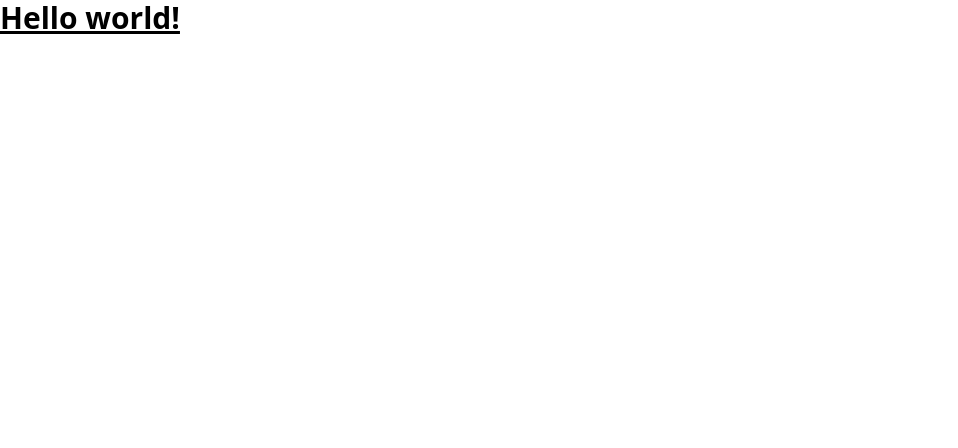
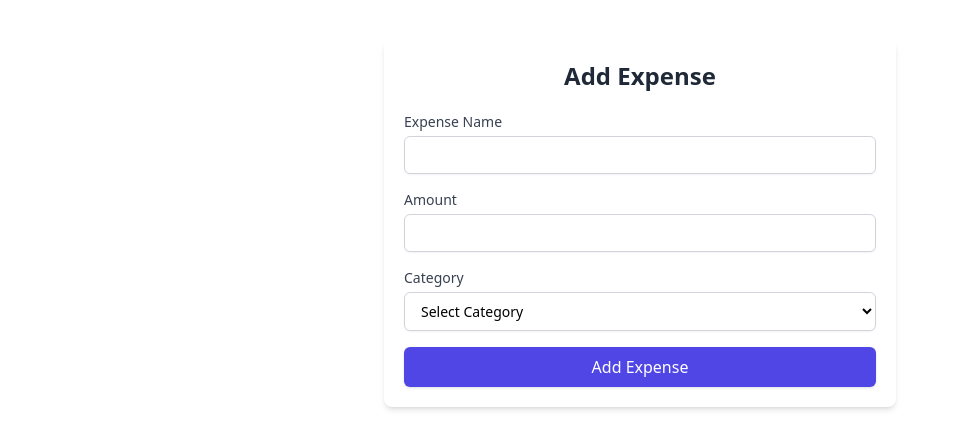
Before and after one commit to abhishekbansal2312/expense-tracker, a React (Create React App) app: page /addexpense in a window 1280 px wide. Shown: the top 448 px of the page, without its empty margins (0-958 px from the left). Built offline with nearby package versions, Linux system fonts and the light colour scheme.

Commit message:
added the add expense feature.

```diff
--- a/package.json
+++ b/package.json
@@ -8,6 +8,7 @@
     "@testing-library/user-event": "^13.5.0",
     "react": "^18.3.1",
     "react-dom": "^18.3.1",
+    "react-router-dom": "^6.28.0",
     "react-scripts": "5.0.1",
     "web-vitals": "^2.1.4"
   },
--- a/src/App.js
+++ b/src/App.js
@@ -1,10 +1,19 @@
-import "./App.css";
-
+import { BrowserRouter, Route, Routes } from "react-router-dom";
+import Home from "./pages/Home";
+import Header from "./components/Header";
+import AddExpense from "./pages/AddExpense";
 function App() {
   return (
     <div>
-      {" "}
-      <h1 className="text-3xl font-bold underline">Hello world!</h1>
+      <BrowserRouter>
+        <Header />
+        <Routes>
+          <Route>
+            <Route path="/" element={<Home />} />
+            <Route path="/addexpense" element={<AddExpense />}></Route>
+          </Route>
+        </Routes>
+      </BrowserRouter>
     </div>
   );
 }
--- /dev/null
+++ b/src/components/Header.jsx
@@ -0,0 +1,5 @@
+const Header = () => {
+  return <></>;
+};
+
+export default Header;
--- /dev/null
+++ b/src/pages/AddExpense.jsx
@@ -0,0 +1,115 @@
+import { useEffect, useState } from "react";
+
+const AddExpense = () => {
+  const [expense, setExpense] = useState("");
+  const [category, setCategory] = useState("Food");
+  const [amount, setAmount] = useState(0);
+  const [ArrayofObject, setArrayofObject] = useState(
+    JSON.parse(localStorage.getItem("expenses"))
+  );
+
+  const handlesubmit = (e) => {
+    e.preventDefault();
+    const date = new Date().toLocaleDateString();
+    const expenseData = {
+      expense: expense,
+      category: category,
+      amount: amount,
+      date: date,
+    };
+    let data = JSON.parse(localStorage.getItem("expenses") || "[]");
+    data.push(expenseData);
+    localStorage.setItem("expenses", JSON.stringify(data));
+    console.log(expenseData);
+  };
+
+  useEffect(() => {
+    if (ArrayofObject) {
+      setArrayofObject(JSON.parse(localStorage.getItem("expenses")));
+    }
+  });
+
+  return (
+    <div className="max-w-lg mx-auto mt-10 p-5 bg-white shadow-md rounded-lg">
+      <h2 className="text-2xl font-bold mb-5 text-center text-gray-800">
+        Add Expense
+      </h2>
+      <form onSubmit={handlesubmit} className="space-y-4">
+        <div>
+          <label
+            htmlFor="expense"
+            className="block text-sm font-medium text-gray-700"
+          >
+            Expense Name
+          </label>
+          <input
+            type="text"
+            id="expense"
+            className="mt-1 block w-full px-3 py-2 border border-gray-300 rounded-md shadow-sm focus:ring-indigo-500 focus:border-indigo-500 sm:text-sm"
+            onChange={(e) => setExpense(e.target.value)}
+          />
+        </div>
+        <div>
+          <label
+            htmlFor="amount"
+            className="block text-sm font-medium text-gray-700"
+          >
+            Amount
+          </label>
+          <input
+            type="number"
+            id="amount"
+            className="mt-1 block w-full px-3 py-2 border border-gray-300 rounded-md shadow-sm focus:ring-indigo-500 focus:border-indigo-500 sm:text-sm"
+            onChange={(e) => setAmount(e.target.value)}
+          />
+        </div>
+        <div>
+          <label
+            htmlFor="category"
+            className="block text-sm font-medium text-gray-700"
+          >
+            Category
+          </label>
+          <select
+            id="category"
+            className="mt-1 block w-full px-3 py-2 border border-gray-300 bg-white rounded-md shadow-sm focus:ring-indigo-500 focus:border-indigo-500 sm:text-sm"
+            onChange={(e) => setCategory(e.target.value)}
+          >
+            <option value="" disabled selected hidden>
+              Select Category
+            </option>
+            <option value="Food">Food</option>
+            <option value="Transport">Transport</option>
+            <option value="Entertainment">Entertainment</option>
+            <option value="Shopping">Shopping</option>
+          </select>
+        </div>
+        <button
+          type="submit"
+          className="w-full bg-indigo-600 text-white px-4 py-2 rounded-md shadow hover:bg-indigo-700 focus:outline-none focus:ring-2 focus:ring-indigo-500 focus:ring-offset-2"
+        >
+          Add Expense
+        </button>
+      </form>
+      {ArrayofObject !== null &&
+        ArrayofObject.map((expense, index) => {
+          return (
+            <>
+              <div className="bg-white shadow-md rounded-md p-4 mt-4">
+                <h2 className="text-lg font-bold">{expense.expense}</h2>
+                <p className="text-sm text-gray-600">
+                  Amount: {expense.amount}
+                </p>
+                <p className="text-sm text-gray-600">
+                  Category: {expense.category}
+                </p>
+                <p className="text-sm text-gray-600">{expense.date}</p>
+              </div>
+            </>
+          );
+        })}
+    </div>
+  );
+};
+
+export default AddExpense;
--- /dev/null
+++ b/src/pages/Home.jsx
@@ -0,0 +1,5 @@
+const Home = () => {
+  return <>Home Page</>;
+};
+
+export default Home;
```
Also changed, not shown: 1 other file (tests, documents, lock files or other folders).
